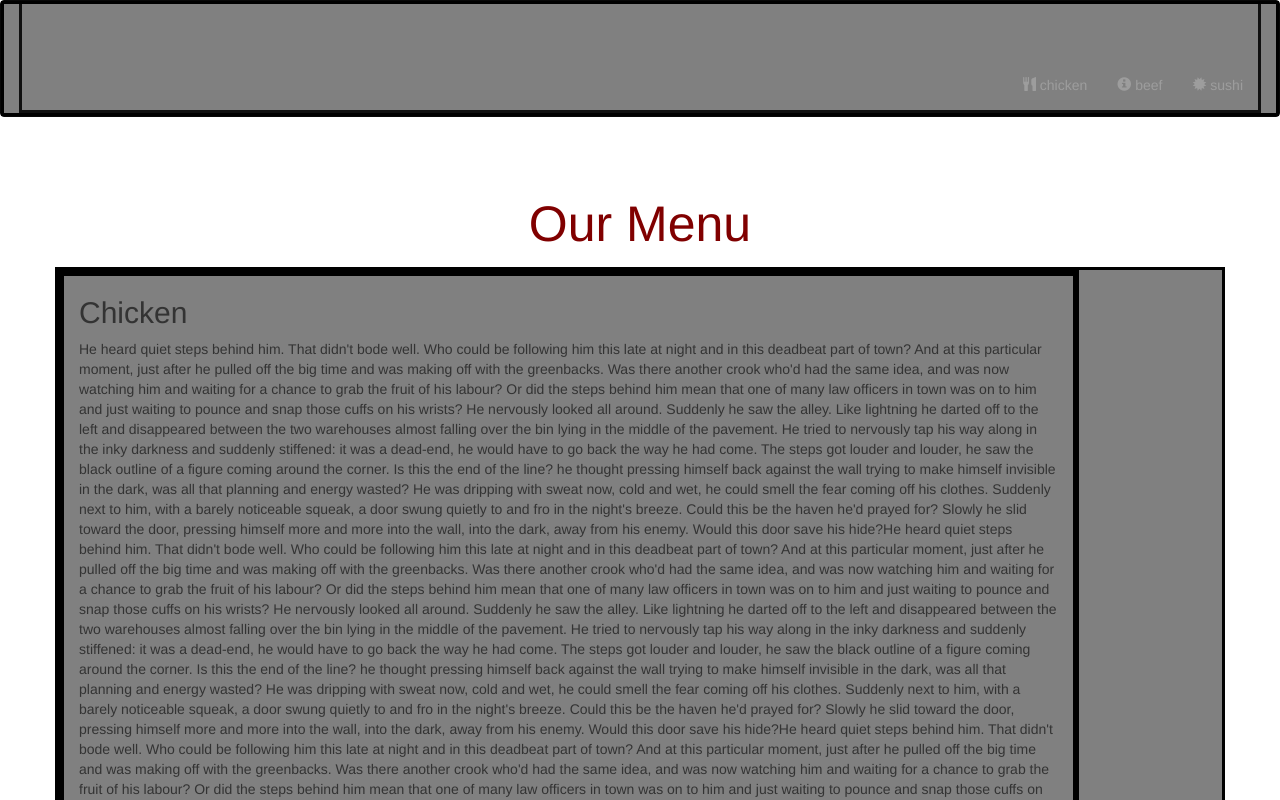
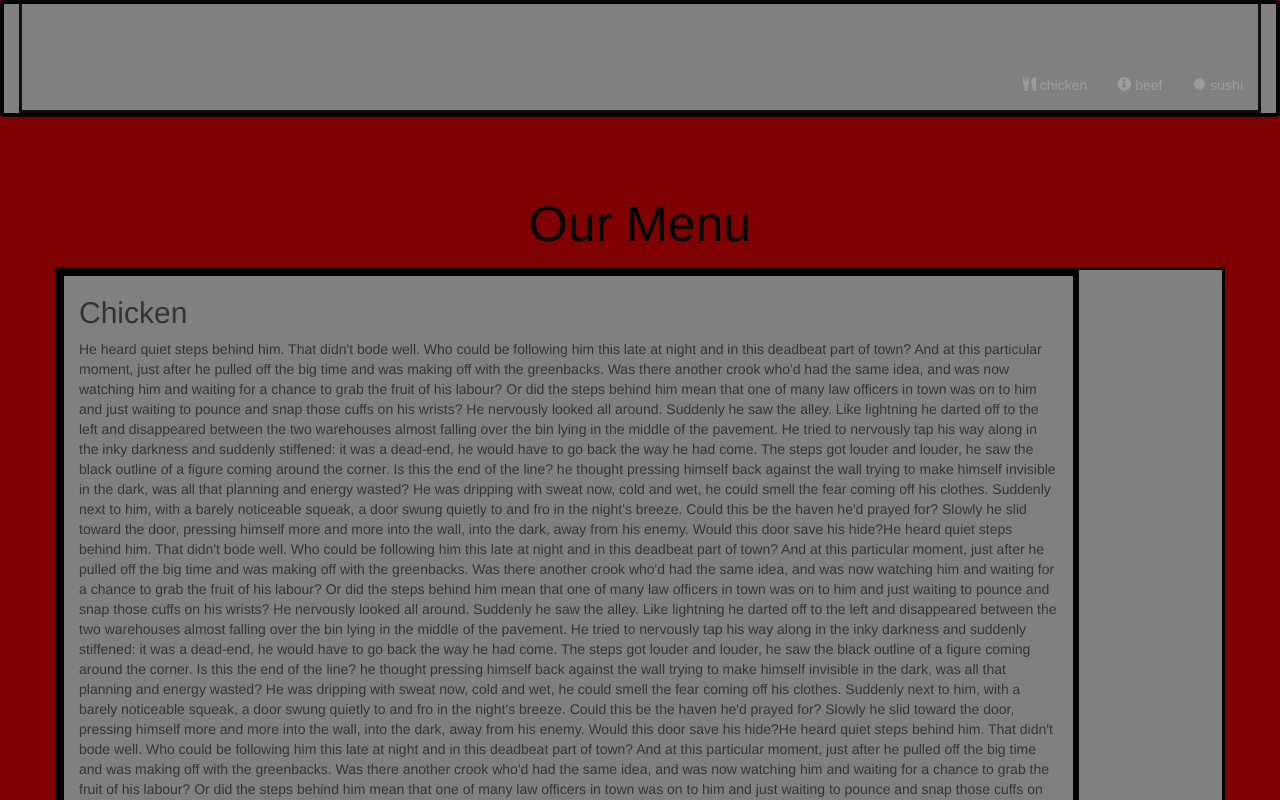
Before and after one commit to vanditakhare/vanditakhare.GitHub.io, a plain HTML site: page index.html in a window 1280 px wide. Shown: the top 800 px of the page. Drawn offline with nearby package versions, Linux system fonts and the light colour scheme.

Commit message:
Update style.css

```diff
--- a/style.css
+++ b/style.css
@@ -3,13 +3,13 @@
     }
 
     body {
-        background-color: white;
+        background-color: maroon;
     }
 
     h1 {
        margin-bottom: 15px;
     text-align: center;
-    color:maroon;
+    color:black;
     font-size: 50px;
     }
 
```
